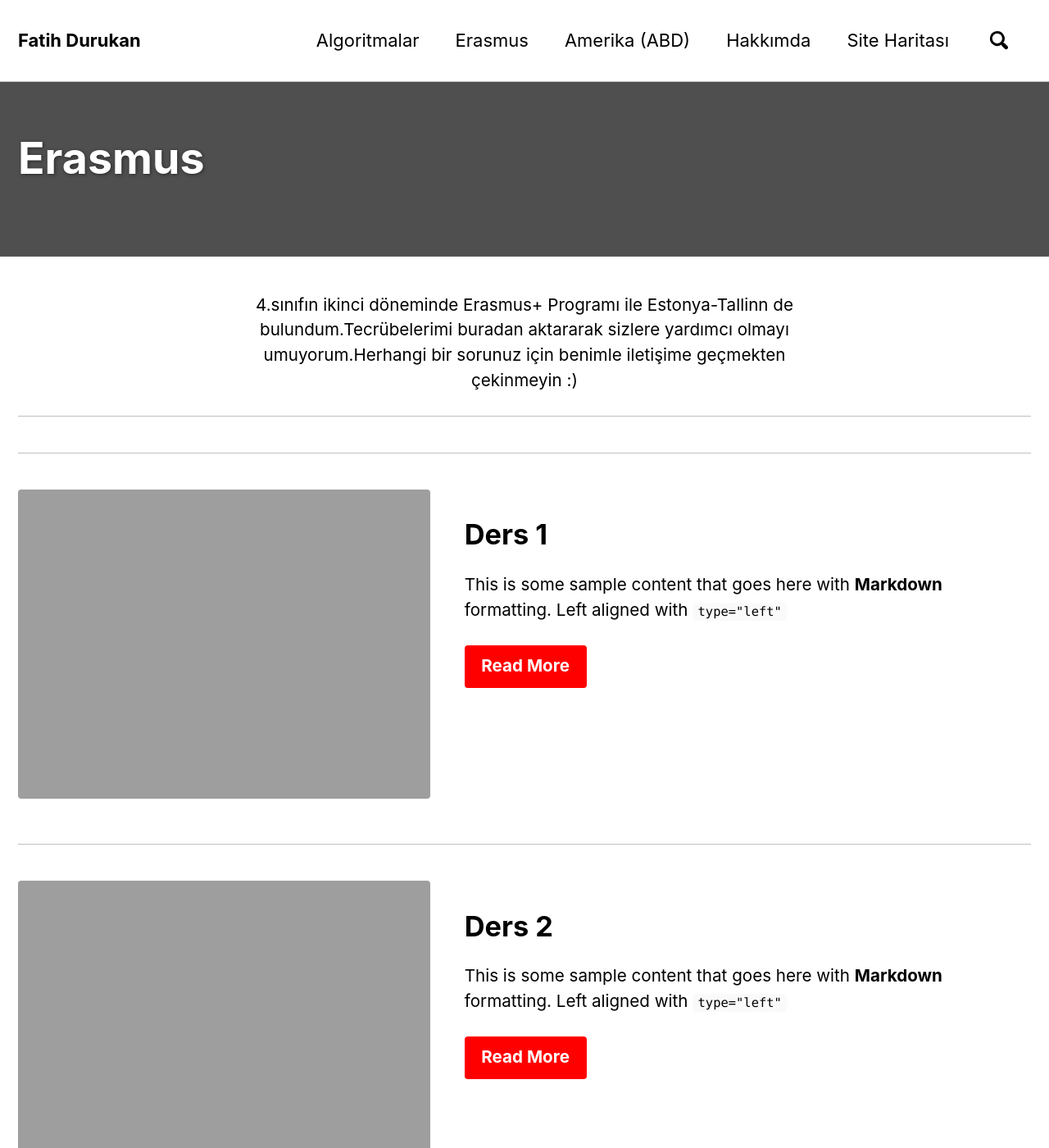
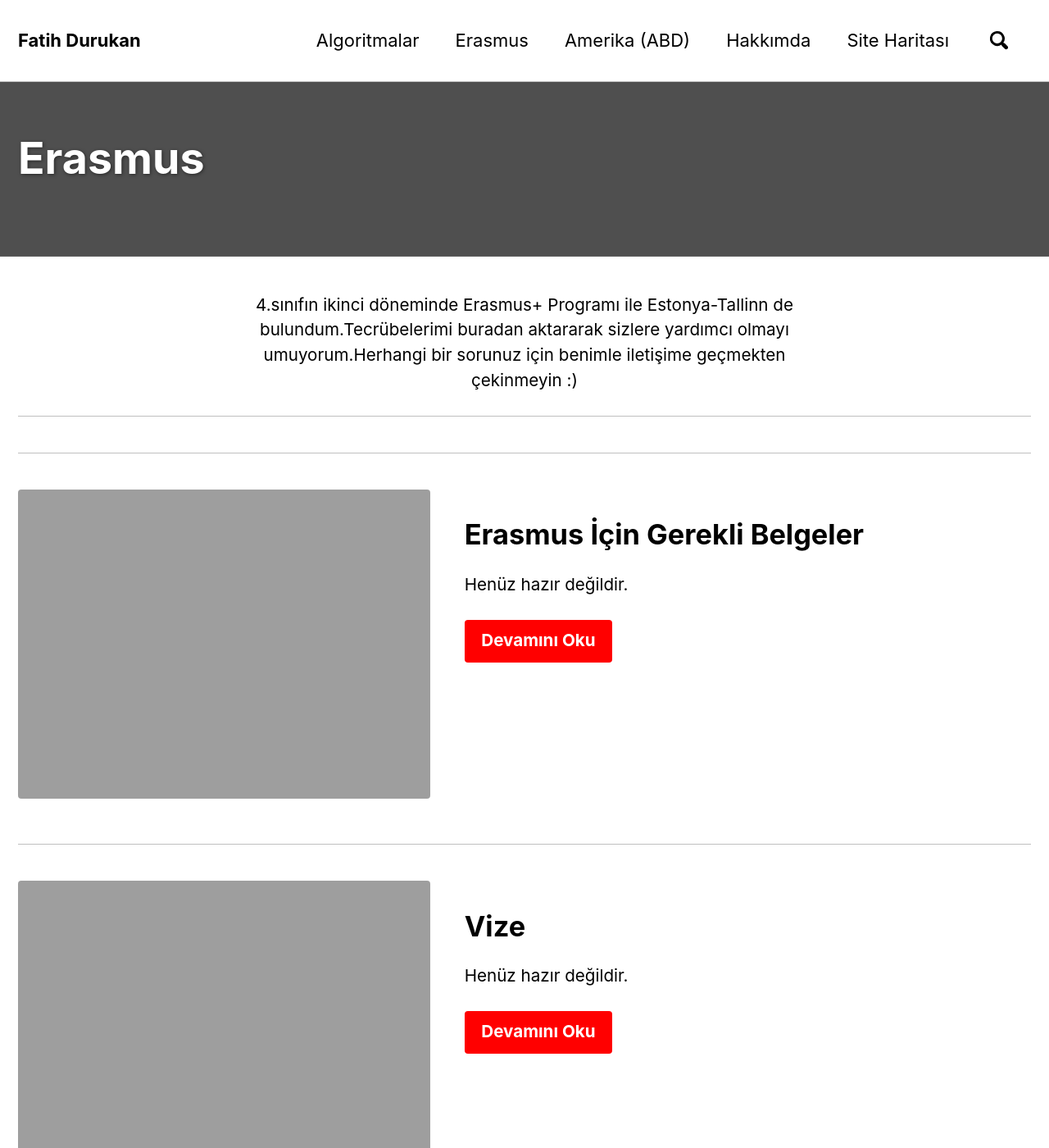
Before and after one commit to fatihdurukan/fatihdurukan.github.io, a Jekyll site: the page built from _pages/erasmus.md, in a window 1280 px wide and 1400 px high. Shown: the whole window at 82% size. Built offline with Jekyll 4.4.1, drawn with Linux system fonts in a browser that asks for light colours; nearby versions of some CDN libraries.

Commit message:
Sayfalar ufak duzenleme

```diff
--- a/_pages/erasmus.md
+++ b/_pages/erasmus.md
@@ -16,19 +16,19 @@ intro:
 feature_row2:
   - image_path: /assets/images/tallinn.jpg
     alt: "placeholder image 2"
-    title: "Ders 1"
-    excerpt: 'This is some sample content that goes here with **Markdown** formatting. Left aligned with `type="left"`'
-    url: "/home/"
-    btn_label: "Read More"
+    title: "Erasmus İçin Gerekli Belgeler"
+    excerpt: 'Henüz hazır değildir. '
+    url: "#blank"
+    btn_label: "Devamını Oku"
     btn_class: "btn--primary"
 
 feature_row3:
   - image_path: /assets/images/tallinn.jpg
     alt: "Ders 2"
-    title: "Ders 2"
-    excerpt: 'This is some sample content that goes here with **Markdown** formatting. Left aligned with `type="left"`'
-    url: "/layout/uncategorized/layout-comments/"
-    btn_label: "Read More"
+    title: "Vize"
+    excerpt: 'Henüz hazır değildir.'
+    url: "#blank"
+    btn_label: "Devamını Oku"
     btn_class: "btn--primary"
 
 ---
```
Also changed, not shown: _pages/algoritma.md (+4 -4 lines), _pages/amerika.md (+6 -6 lines), 1 other file.
